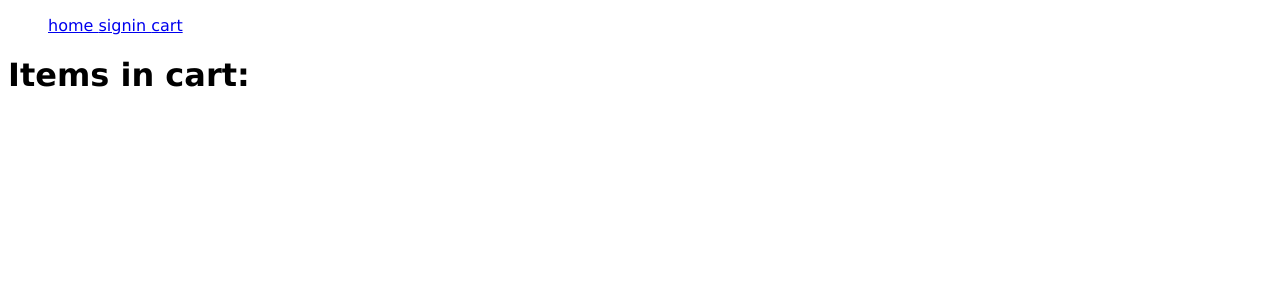
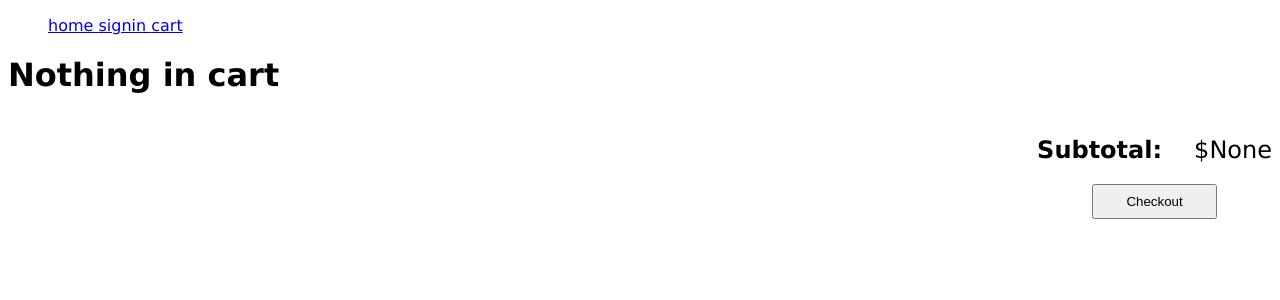
Before and after one commit to Hypochlorites/flask-online-store, a Flask app: page /cart in a window 1280 px wide. Shown: the top 300 px of the page. Run offline with Flask 3, Linux system fonts and the light colour scheme; data comes from the database, SQL or seed files in the repository; both versions use the stored data as it was after the commit.

Commit message:
Working check out function that updates the orders and user tables in the database.

```diff
--- a/main.py
+++ b/main.py
@@ -1,8 +1,9 @@
 import os
+from functools import reduce
 from flask import Flask, request, render_template, redirect, url_for, session, flash
 
 from src.auth import login, signup
-from src.queries import get_products
+from src.queries import get_products, get_user_by_username, place_order, update_cash
 
 from dotenv import load_dotenv
 
@@ -34,17 +35,22 @@ def home():
 
 @app.route('/signin', methods=["GET", "POST"])
 def signin_route():
-  error = None
+  context = {
+      'error' : None
+  }
   if request.method == "POST":
     username = request.form.get("username")
     password = request.form.get("password")
-    authenticated = login(username,password)
-    if authenticated:
-      session['username'] = username
-      return redirect(url_for('home'))
-    else:
-      error = "Incorrect username or password"
-  return render_template('signin.html', error=error)
+    try:
+        authenticated = login(username,password)
+        if authenticated:
+          session['username'] = username
+          return redirect(url_for('home'))
+        else:
+          context['error'] = "Incorrect username or password"
+    except Exception as e:
+        context['error'] = e
+  return render_template('signin.html', context=context)
 
 
 @app.route('/signup', methods=["GET", "POST"])
@@ -94,15 +100,15 @@ def add_to_cart():
   flash("Added to Cart", "success")
   return redirect(url_for('home'))
 
-@app.route("/cart", methods=["GET", "POST"])
+@app.route("/cart", methods=["GET"])
 def cart():
-  if request.method == "POST":
-      pass
+
 
   context = {
       'products': None,
       'session': session,
       'error': None,
+      'subtotal': None,
   }
 
   try:
@@ -117,7 +123,11 @@ def cart():
           products = list(filter(lambda x: str(x[0]) in product_ids_in_cart, products))
           products = [ (*product, cart[str(product[0])] ) for product in products ]
           context['products'] = products
-
+          subtotal = 0
+          for product in products:
+            subtotal += product[2] * int(product[-1])
+          context['subtotal'] = round(subtotal, 2)
+          session['subtotal'] = round(subtotal, 2)
   except Exception as e:
       context['error'] = e
 
@@ -144,3 +154,40 @@ def update_quantity():
 
 if __name__ == '__main__':
   app.run(host='0.0.0.0', port=80)
+
+@app.route('/checkout', methods=["GET", "POST"])
+def checkout():
+  print("In checkout")
+  context = {
+    'session': session,
+    'error': None,
+  }
+  username = session.get('username')
+  if username is None:
+      return redirect(url_for('signin_route'))
+
+
+  user = get_user_by_username(username)
+  if user is None:
+      context['error'] = "User not found for some reason"
+      return redirect(url_for('signin_route'))
+  subtotal = session.get('subtotal')
+  if subtotal is None:
+      return redirect(url_for('home'))
+  if int(user[3]) < subtotal:
+      context['error'] = "Broke boy"
+      return redirect(url_for('home'))
+
+  cart = session.get('cart')
+  if cart is None:
+      return redirect(url_for('cart'))
+  for product_id, quantity in cart.items():
+      for _ in range(quantity):
+        place_order(user[0], product_id)
+  TAX = 1.08875
+  total = subtotal * TAX
+  new_cash = user[3] - total
+  update_cash(user[0],new_cash)
+  session.pop('cart')
+
+  return render_template('checkout.html', context=context)
--- a/src/queries.py
+++ b/src/queries.py
@@ -1,6 +1,6 @@
 import sqlite3
 from typing import List, Union
-
+from datetime import datetime
 
 def create_connection():
   return sqlite3.connect("./db/ecommerce.db")
@@ -70,6 +70,7 @@ def update_cash(id: int, cash: float):
   SET cash = (?)
   WHERE id = (?)
   """
+
   values = (round(cash, 2), id)
   run_query(query, values)
 
@@ -129,14 +130,18 @@ def get_products() -> list:
   return products
 
 
-def place_order(user_id, product_id, timestamp):
+def place_order(user_id, product_id):
   query = """
   INSERT INTO orders(user_id, product_id, timestamp)
   VALUES(?, ?, ?)
   """
+  timestamp = datetime.now()
   values = (user_id, product_id, timestamp)
-  run_query(query, values)
-
+  try:
+    run_query(query, values)
+  except sqlite3.Error as e:
+    print(f"An error occured while running 'place order' query: {e}")
+    raise e
 
 def remove_order(order_id: int):
   query = """
--- a/templates/cart.html
+++ b/templates/cart.html
@@ -4,9 +4,14 @@
 {% block content %}
 
 <div>
+  {% if not context.products %}
+    <h1> Nothing in cart </h1>
+  {% else %}
     <h1>Items in cart: </h1>
+  {% endif %}
 
-  {% if error %}
+
+  {% if context["error"] %}
       <p><strong>Error: </strong> {{ error }}</p>
   {% endif %}
 
@@ -14,14 +19,17 @@
       <ul>
           {% for item in context.products %}
               <li style="list-stye:none; display:flex; justify-content:space-between">
-                  <h1>{{ item[1] }}</h1>
+                  <h1 style="font-weight:500;">{{ item[1] }}</h1>
                   <div style="display:flex; align-items:center">
+                      <div style="margin-right:2rem;">
+                            <h2>${{item[2]}}</h2>
+                      </div>
                       <form method="post" action="/cart/update-quantity">
                             <input type="hidden" name="product_id" value="{{ item[0] }}"/>
                             <input type="hidden" name="quantity" value="{{ item[-1] | int - 1 }}"/>
                             <button type="submit">-</button>
                         </form>
-                    <h1>{{ item[-1] }}</h1>
+                        <h2 style="padding:0.5rem; font-weight:500;">{{ item[-1] }}</h2>
                         <form method="post" action="/cart/update-quantity">
                             <input type="hidden" name="product_id" value="{{ item[0] }}"/>
                             <input type="hidden" name="quantity" value="{{ item[-1] | int + 1 }}"/>
@@ -33,6 +41,21 @@
           {% endfor %}
 
       </ul>
+      <div style="display:flex; justify-content:end">
+          <div style="display: flex; flex-direction:column; align-items:center">
+              <div style="display:flex;"">
+                  <h2 style="margin-right:2rem;">Subtotal:</h2>
+                  <h2 style="font-weight:500;">${{context.subtotal}}</h2>
+              </div>
+              <form action="/checkout">
+                  <input
+                      style="padding: .5rem 2rem;"
+                      type="submit"
+                      value="Checkout"
+                    />
+              </form>
+          </div>
+      </div>
   </div>
 </div>
 
--- a/templates/index.html
+++ b/templates/index.html
@@ -6,7 +6,7 @@
 <div>
   <h1>Welcome</h1>
   <div>
-      {% if context.error %}
+      {% if context.error is not none %}
         <p>An error occured: {{ context.error }}</p>
       {% elif context.products %}
           {% if 'username' in session%}
--- a/templates/signin.html
+++ b/templates/signin.html
@@ -5,7 +5,7 @@
 
 <div>
   <h1>Sign In</h1>
-  {% if error %}
+  {% if context.error is not none %}
       <p><strong>Error:{{ error }}</strong></p>
   {% endif %}
 
```
Also changed, not shown: templates/checkout.html (added, +17 -0 lines), db/ecommerce.db, 2 other files. Lines whose indentation alone changed are shown as unchanged.
